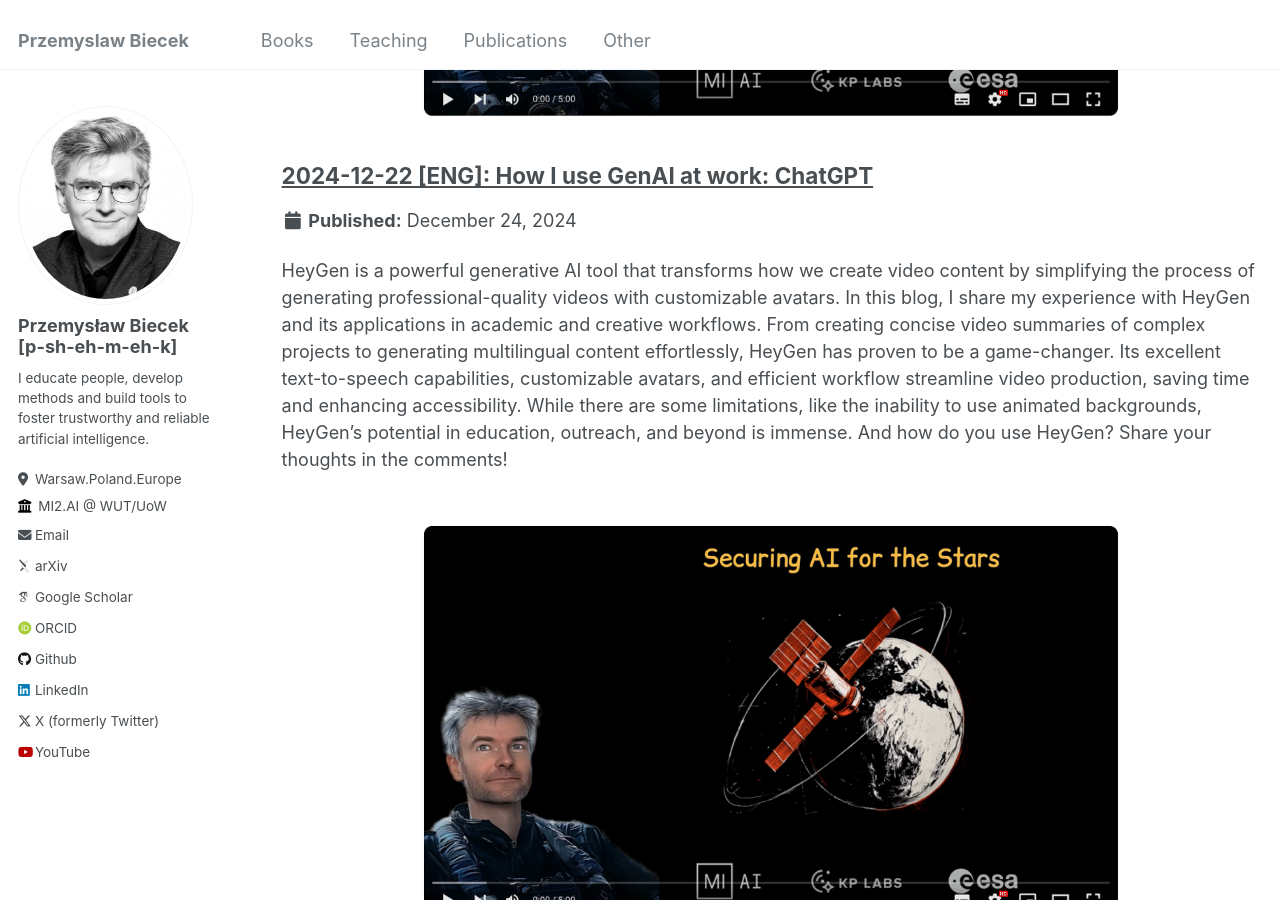
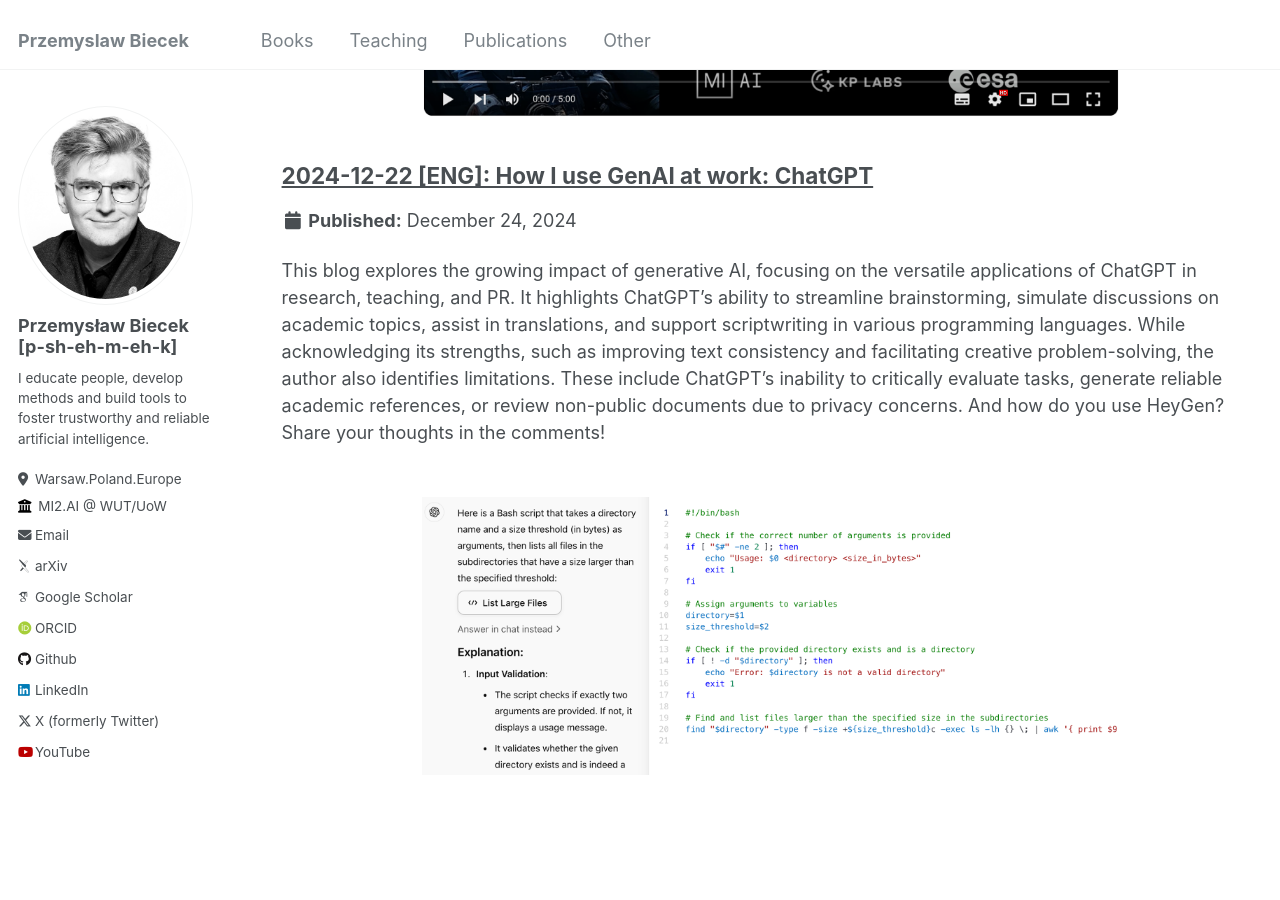
Before and after one commit to pbiecek/pbiecek.github.io, a Jekyll site: the page built from _pages/portfolio.html, in a window 1280 px wide and 900 px high, scrolled down 4321 px. Built offline with Jekyll 4.4.1, drawn with Linux system fonts in a browser that asks for light colours; some web fonts are replaced.

Commit message:
fixed intro

```diff
--- a/_portfolio/20241224_GenAI_ChatGPT.md
+++ b/_portfolio/20241224_GenAI_ChatGPT.md
@@ -1,6 +1,6 @@
 ---
 title: "2024-12-22 [ENG]: How I use GenAI at work: ChatGPT"
-excerpt: "HeyGen is a powerful generative AI tool that transforms how we create video content by simplifying the process of generating professional-quality videos with customizable avatars. In this blog, I share my experience with HeyGen and its applications in academic and creative workflows. From creating concise video summaries of complex projects to generating multilingual content effortlessly, HeyGen has proven to be a game-changer. Its excellent text-to-speech capabilities, customizable avatars, and efficient workflow streamline video production, saving time and enhancing accessibility. While there are some limitations, like the inability to use animated backgrounds, HeyGen's potential in education, outreach, and beyond is immense. And how do you use HeyGen? Share your thoughts in the comments!<br/><br/><center><img src='/images/2024123_heygen.png' width='700'></center>"
+excerpt: "This blog explores the growing impact of generative AI, focusing on the versatile applications of ChatGPT in research, teaching, and PR. It highlights ChatGPT's ability to streamline brainstorming, simulate discussions on academic topics, assist in translations, and support scriptwriting in various programming languages. While acknowledging its strengths, such as improving text consistency and facilitating creative problem-solving, the author also identifies limitations. These include ChatGPT's inability to critically evaluate tasks, generate reliable academic references, or review non-public documents due to privacy concerns.  And how do you use HeyGen? Share your thoughts in the comments!<br/><br/><center><img src='/images/20241222_bash.png' width='700'></center>"
 collection: portfolio
 ---
 
```
